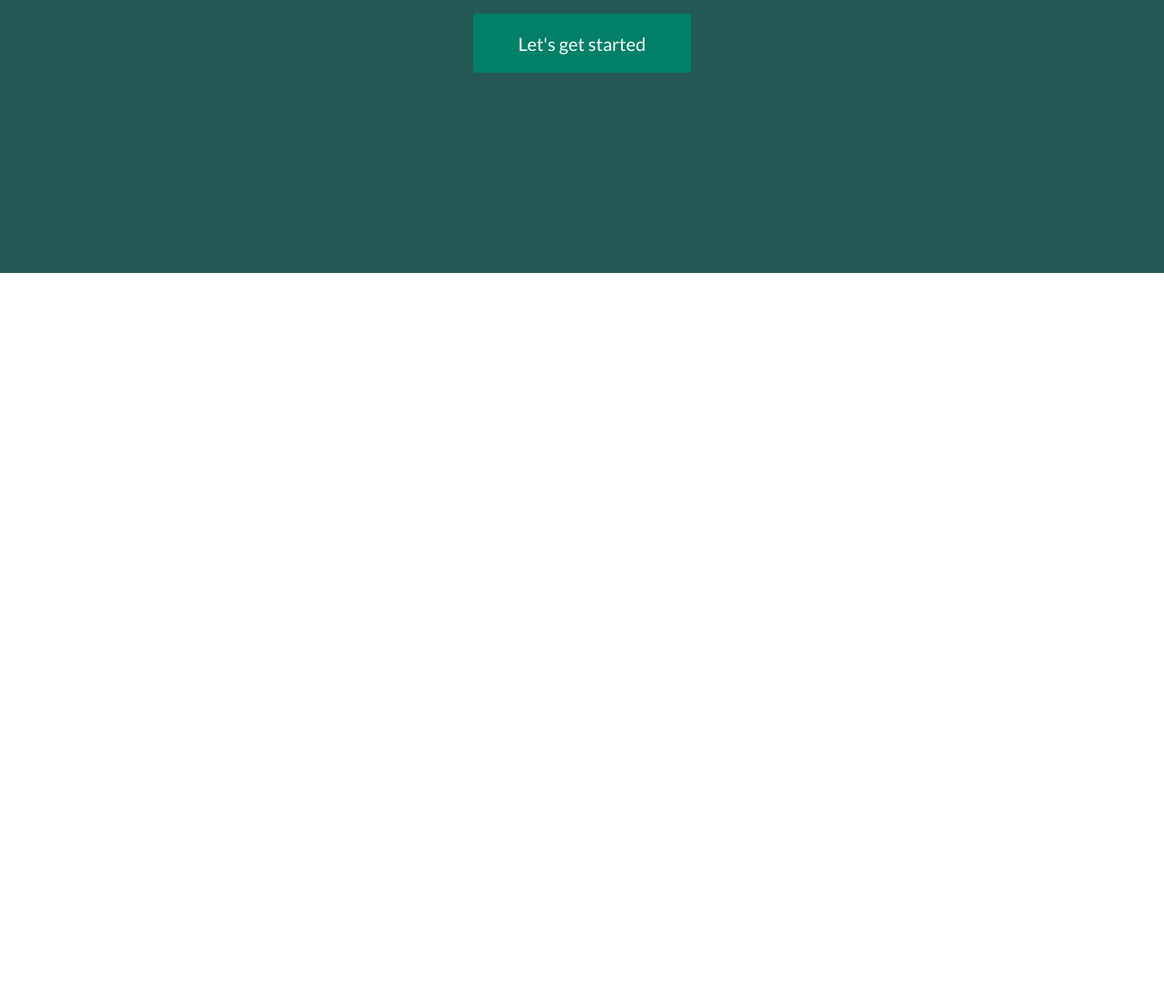
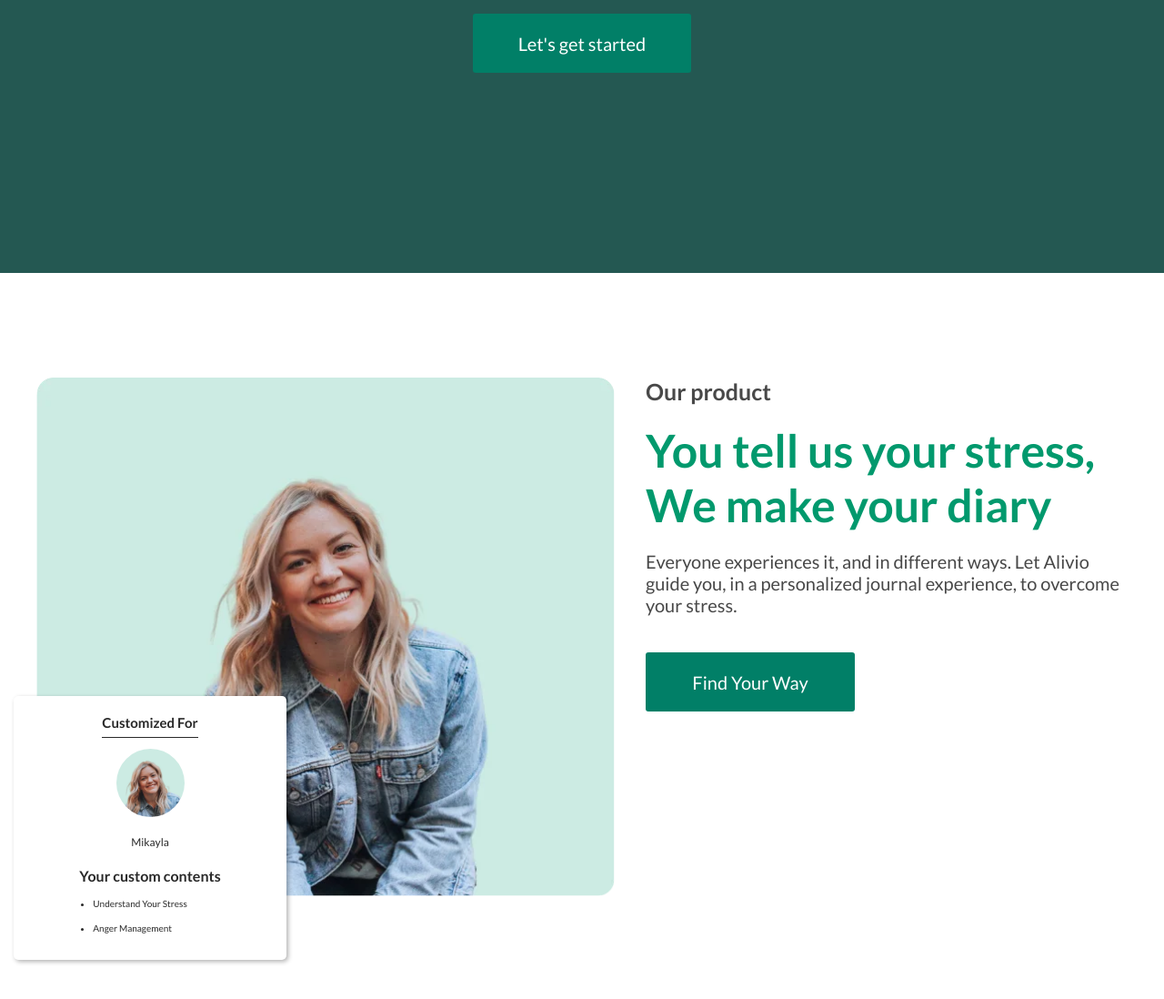
Before and after one commit to AlxndrZzz/alivio_page, a plain HTML site: page index.html in a window 1280 px wide. Shown: the part 3485-4583 px from the top of the page at 91% size. Before the commit the page ends 3785 px from the top, so only its background shows below. Drawn offline with Linux system fonts and the light colour scheme.

Commit message:
product section

```diff
--- a/index.css
+++ b/index.css
@@ -5,3 +5,5 @@
 @import url('styles/about.css');
 @import url('styles/card.css');
 @import url('styles/success.css');
+@import url('styles/product.css');
+@import url('styles/person-card.css');
--- a/index.html
+++ b/index.html
@@ -107,6 +107,38 @@
                 </div>
             </div>
         </section>
+
+        <section class="product" aria-label="product section">
+            <div class="container">
+                <div class="product__wrapper">
+                    <div class="product__preview">
+                        <img src="assets/webp/photo_card.webp" alt="product preview" class="product__preview-img">
+                    </div>
+
+                    <div class="product__content">
+                        <h4 class="product__info">Our product</h4>
+                        <h5 class="product__title">You tell us your stress, We make your diary</h5>
+                        <p class="product_desc">Everyone experiences it, and in different ways. Let Alivio guide you, in a personalized journal experience, to overcome your stress.</p>
+                        <button class="btn">Find Your Way</button>
+                    </div>
+
+                    <figure class="person-card" aria-label="person card">
+                        <h4 class="person-card__title">Customized For</h4>
+                        <div class="person-card__preview">
+                            <img src="assets/webp/photo_card.webp" alt="preview image" class="person-card__preview-img">
+                        </div>
+                        <h5 class="person-card__name">Mikayla</h5>
+                        <blockquote class="person-card__desc" aria-label="description">
+                            <h6 class="person-card__subtitle">Your custom contents</h6>
+                            <ul class="person-card__list">
+                                <li class="person-card__list-item">Understand Your Stress</li>
+                                <li class="person-card__list-item">Anger Management</li>
+                            </ul>
+                        </blockquote>
+                    </figure>
+                </div>
+            </div>
+        </section>
     </main>
 </body>
 
--- a/styles/basic.css
+++ b/styles/basic.css
@@ -19,7 +19,7 @@ a {
     color: unset;
 }
 
-h1, h2, h3, h4, h5, h6, p, figure {
+h1, h2, h3, h4, h5, h6, p, figure, blockquote {
     margin: 0;
 }
 
--- /dev/null
+++ b/styles/person-card.css
@@ -0,0 +1,74 @@
+.person-card {
+    position: absolute;
+    top: 350px;
+    left: 5px;
+    width: 300px;
+    height: 290px;
+    padding: 20px 0;
+    border-radius: 5px;
+    color: var(--co-black);
+    box-shadow: 2px 2px 5px 0 rgba(0, 0, 0, .3);
+    overflow: hidden;
+    background-color: var(--co-white);
+    display: flex;
+    flex-direction: column;
+    justify-content: start;
+    align-items: center;
+    gap: 20px;
+}
+
+.person-card__title {
+    font-size: 15px;
+    font-weight: 600;
+    position: relative;
+}
+
+.person-card__title::after {
+    content: "";
+    position: absolute;
+    top: 25px;
+    left: 0;
+    right: 0;
+    height: 1px;
+    background-color: var(--co-black);
+}
+
+.person-card__preview {
+    border-radius: 50%;
+    width: 75px;
+    height: 75px;
+    overflow: hidden;
+    flex-shrink: 0;
+}
+
+.person-card__preview-img {
+    width: 120px;
+    height: 120px;
+    object-fit: cover;
+    object-position: -30px -10px;
+}
+
+.person-card__name {
+    font-size: 12px;
+    font-weight: 400;
+}
+
+.person-card__desc {
+
+}
+
+.person-card__subtitle {
+    font-size: 16px;
+    font-weight: 700;
+}
+
+.person-card__list {
+    list-style: disc;
+    margin: 15px 0 0 15px;
+}
+
+.person-card__list-item {
+    font-size: 10px;
+    font-weight: 400;
+    margin: 15px 0 0 0;
+}
--- /dev/null
+++ b/styles/product.css
@@ -0,0 +1,90 @@
+.product {
+    padding: 115px 0 240px;
+}
+
+.product__wrapper {
+    width: 100%;
+    position: relative;
+    display: flex;
+    justify-content: space-between;
+    align-items: start;
+    gap: 15px;
+    padding: 0 30px;
+}
+
+.product__preview {
+    height: 570px;
+    border-radius: 18px;
+    overflow: hidden;
+}
+
+.product__preview-img {
+    width: 100%;
+    height: 100%;
+    object-fit: cover;
+}
+
+.product__content {
+    max-width: 530px;
+    display: flex;
+    flex-direction: column;
+    justify-content: start;
+    align-items: start;
+    row-gap: 20px;
+}
+
+.product__info {
+    font-size: 25px;
+    font-weight: 600;
+    color: var(--co-light-black);
+}
+
+.product__title {
+    font-size: 50px;
+    font-weight: 700;
+    color: var(--co-light-green);
+}
+
+.product_desc {
+    font-size: 20px;
+    font-weight: 400;
+    color: var(--co-light-black);
+}
+
+.product__content .btn {
+    width: 230px;
+    height: 65px;
+    margin: 20px 0 0 0;
+}
+
+@media (max-width: 992px) {
+    .product__content {
+        max-width: 390px;
+    }
+    .product__title {
+        font-size: 32px;
+    }
+}
+
+@media (max-width: 768px) {
+    .product {
+        padding: 115px 0;
+    }
+    .product__wrapper {
+        flex-wrap: wrap;
+        justify-content: center;
+        gap: 50px;
+    }
+    .product__preview {
+        height: 470px;
+    }
+    .product__title {
+        font-size: 28px;
+    }
+    .product_desc {
+        font-size: 16px;
+    }
+    .product__wrapper .person-card {
+        display: none;
+    }
+}
```
